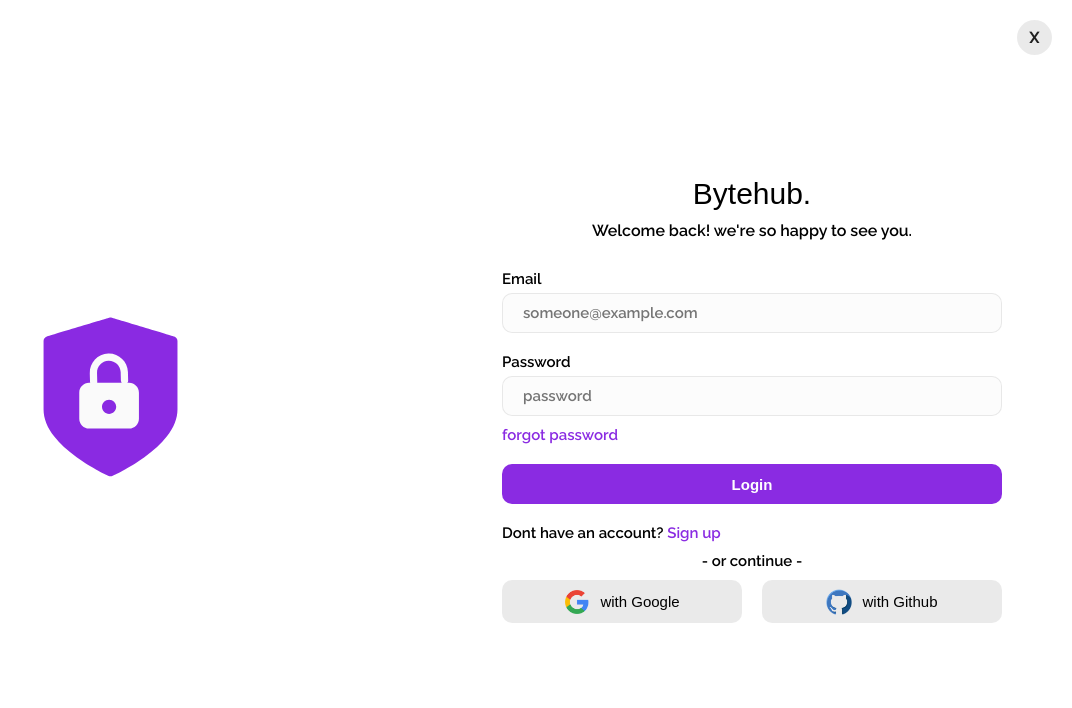
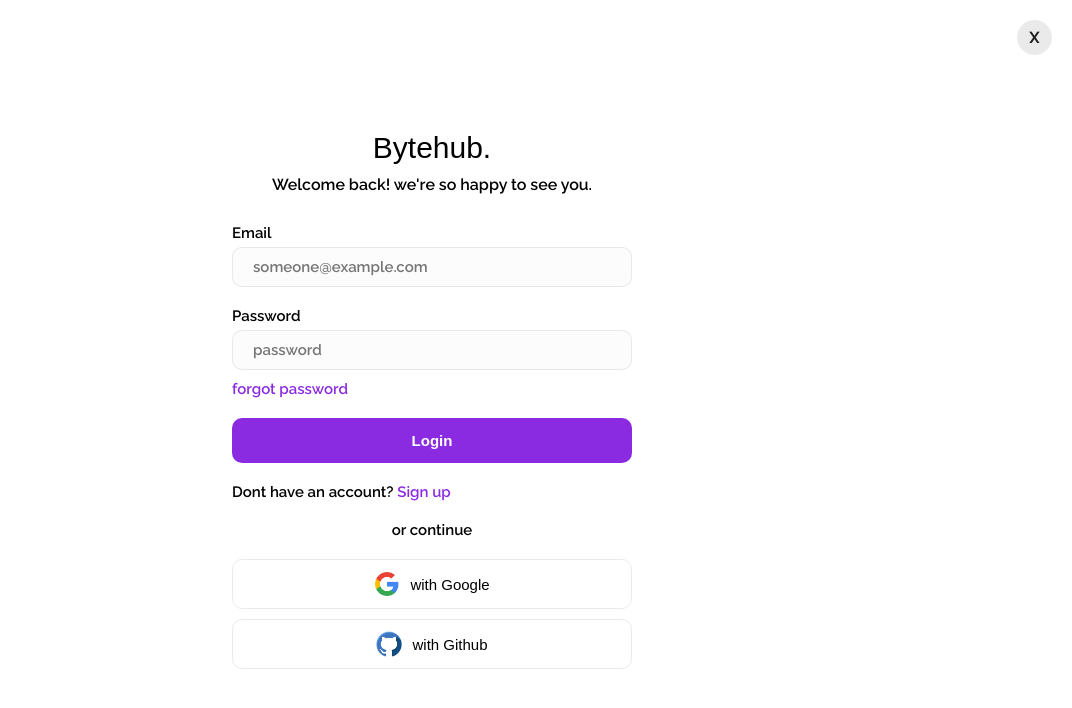
Before and after one commit to kevindermot99/bytehub, a React (Vite) app in the folder client/: page /login in a window 1280 px wide. Shown: the top 708 px of the page, without its empty margins (208-1280 px from the left). Built offline with nearby package versions, Linux system fonts and the light colour scheme; a web font is replaced by a local one.

Commit message:
oaths buttons update

```diff
--- a/client/src/index.css
+++ b/client/src/index.css
@@ -828,6 +828,7 @@ body{
   justify-content: center;
   align-items: center;
   /* background-color: cadetblue; */
+  display: none;
 }
 
 .lottie-container{
@@ -837,7 +838,7 @@ body{
 }
 
 .apc-right{
-  width: 50%;
+  width: 100%;
   height: 100%;
   background-color: #fff;
   border-bottom-left-radius: 20px;
@@ -894,7 +895,7 @@ body{
   flex-direction: column;
   gap: 5px;
   width: 90%;
-  max-width: 500px;
+  max-width: 400px;
 }
 
 .apc-right p{
@@ -943,7 +944,7 @@ form .submitbtn{
   background-color: var(--main-color);
   border: none;
   outline: none;
-  height: 40px;
+  height: 45px;
   padding: 0 30px;
   font-size: 15px;
   border-radius: 10px;
@@ -993,20 +994,24 @@ form.submitting .name{
   display: none;
 }
 
+.oaths-p{
+  padding: 10px;
+}
+
 .oaths{
   width: 100%;
-  max-width: 500px;
+  max-width: 400px;
   margin: 0 auto;
   display: flex;
-  justify-content: space-between;
+  justify-content: center;
+  flex-direction: column;
   gap: 10px;
 }
 
 .oaths button{
-  width: 48%;
-  height: 43px;
+  width: 100%;
+  height: 50px;
   font-size: 14px;
-  background-color: var(--border-lines-50);
   border: none;
   outline: none;
   padding: 0 30px;
@@ -1021,10 +1026,13 @@ form.submitting .name{
   cursor: pointer;
   text-decoration: none;
   transition: .2s;
+  border: 1px solid var(--border-lines-50);
+  background-color: transparent;
 }
 
 .oaths button:hover{
   opacity: .8;
+  background-color: var(--border-lines-50);
 }
 
 .oaths button img{
--- a/client/src/pages/Login.jsx
+++ b/client/src/pages/Login.jsx
@@ -82,7 +82,7 @@ function Login() {
                 <p>Dont have an account? <Link to="/register">Sign up</Link></p>
               </label>
             </form>
-            <p>- or continue -</p>
+            <p className='oaths-p'>or continue</p>
             <div className='oaths'>
               <button><img src={google} />with Google</button>
               <button><img src={github} />with Github</button>
```
